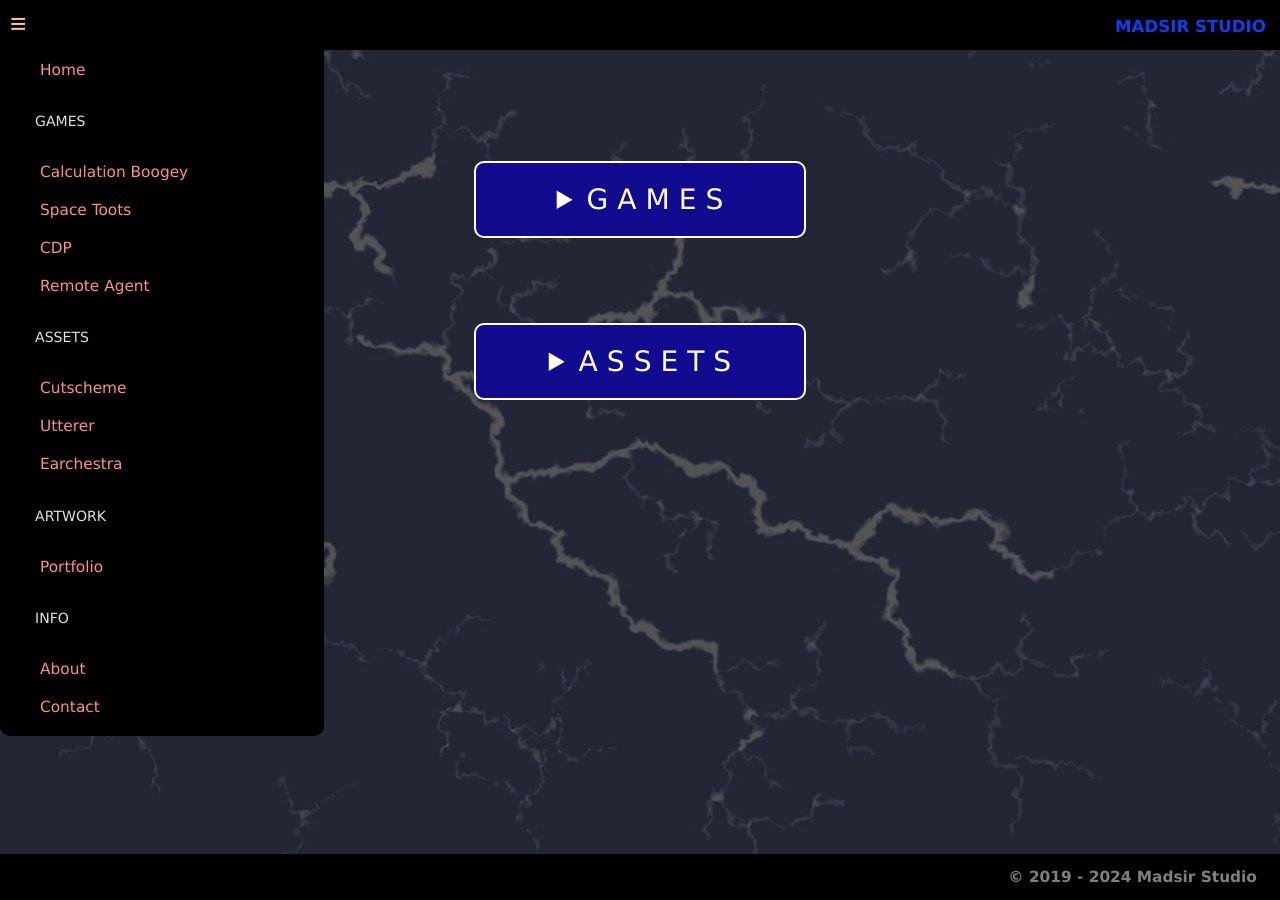
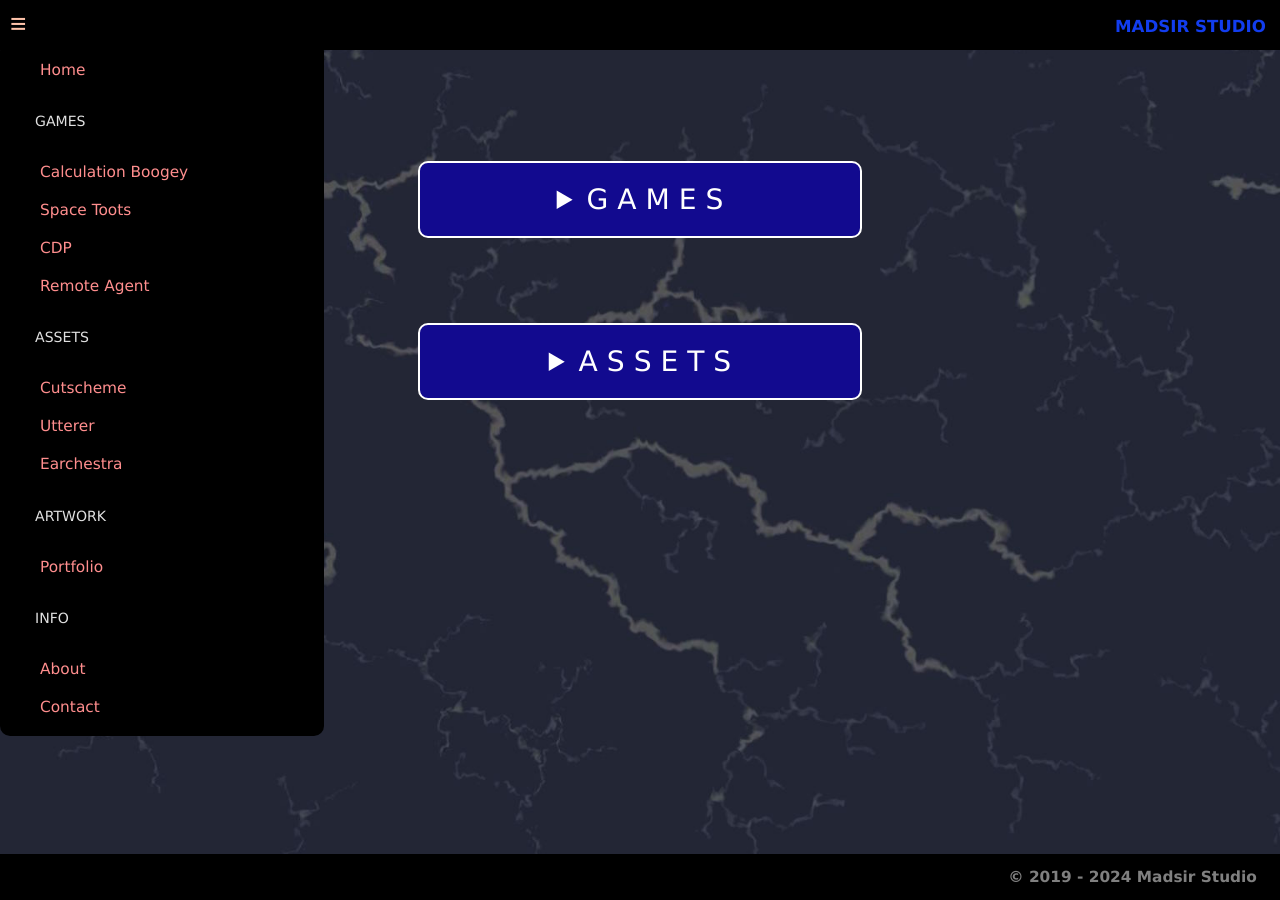
Before and after one commit to Madsir/madsirstudio.github.io, a Jekyll site: the page built from index.html, in a window 1280 px wide. Built offline with Jekyll 4.4.1, drawn with Linux system fonts in a browser that asks for light colours.

Commit message:
Update index.html

```diff
--- a/index.html
+++ b/index.html
@@ -50,10 +50,9 @@ font-size: 1.2em;
 width: 70%;
 }
 summary {
-  font-size: 1.5em;
   margin-left:1px;
   margin-right:1px;
-  font-size: 1.5em;
+  font-size: 1.2em;
 	 padding: 10px 20px;
 }
 }
@@ -89,8 +88,8 @@ summary:hover {
 }
 summary {
  text-align: center;
- margin-left:35%;
- margin-right:35%;
+ margin-left:30%;
+ margin-right:30%;
  font-family: Verdana, Arial, Tahoma, monospace;
   font-size: 2.2em;
   color: white;
```
